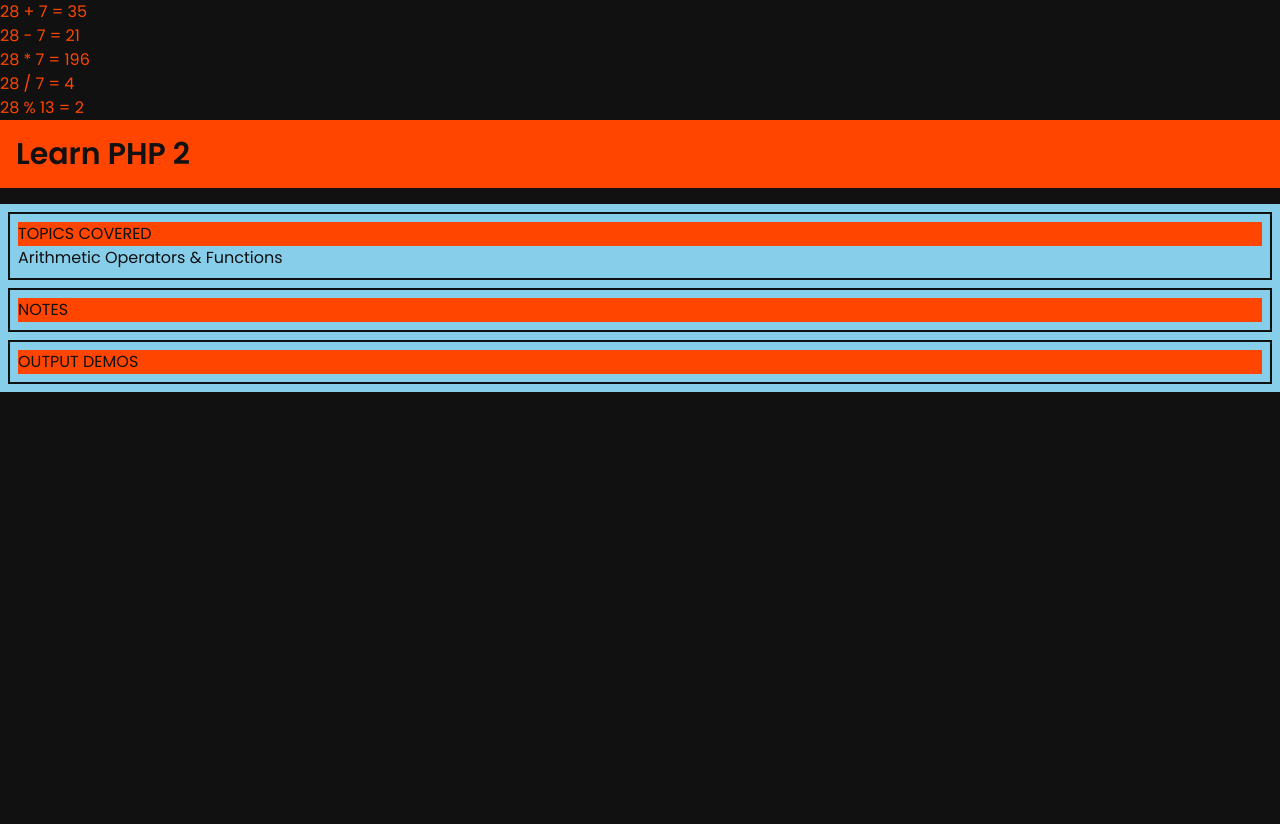
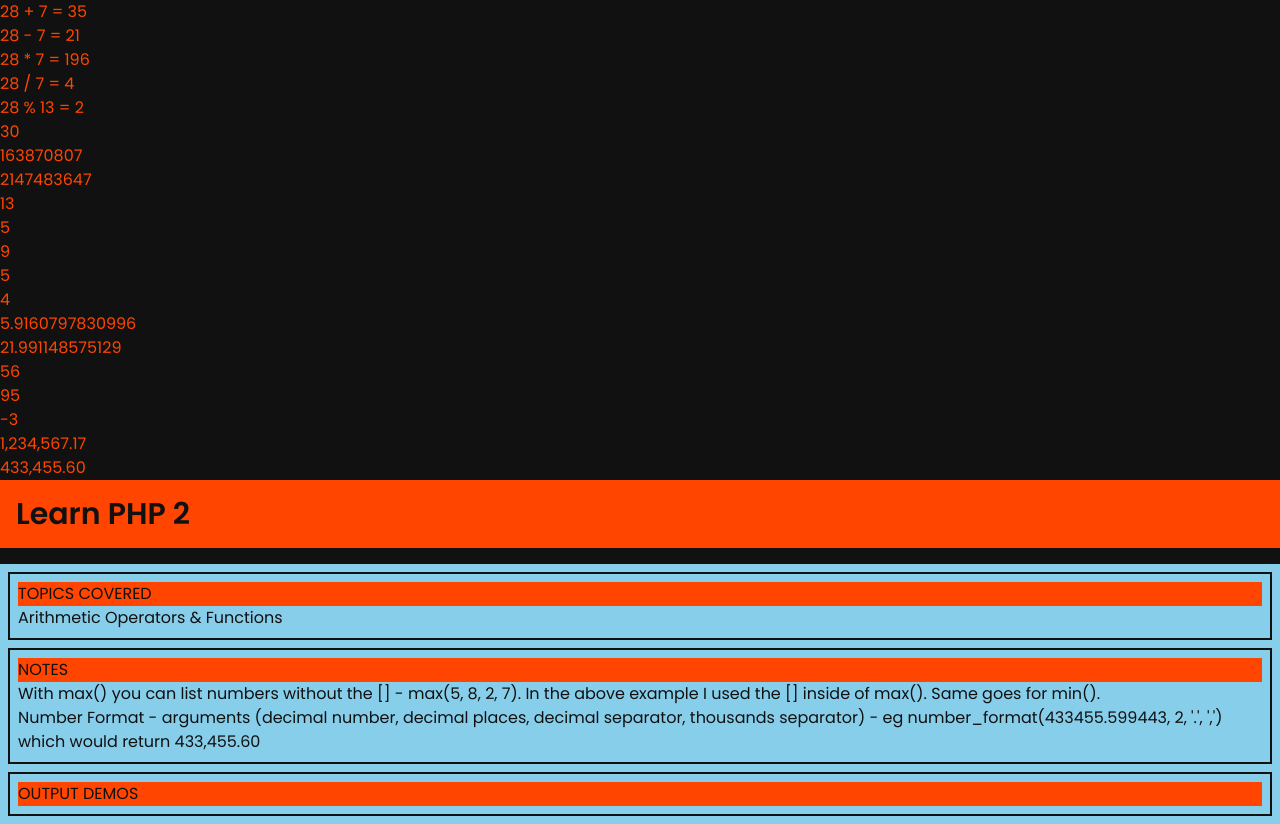
Before and after one commit to Nimira43/PHP-Course, a PHP site: page / in a window 1280 px wide. Before the commit the page ends 392 px from the top, so only its background shows below. Run offline with PHP 8.4, Linux system fonts and the light colour scheme; some libraries are stand-ins or nearby versions.

Commit message:
Completed lesson on Math ops and functions

```diff
--- a/03_Basics_2/index.php
+++ b/03_Basics_2/index.php
@@ -1,7 +1,7 @@
 <?php
 $num1 = 28;
 $num2 = 7;
-$num3 = 8;
+$num3 = 8.543;
 $num4 = 13;
 
 $res1 = "$num1 + $num2 = " . $num1 + $num2;
@@ -19,6 +19,42 @@ echo '<br />';
 $res5 = "$num1 % $num4 = " . $num1 % $num4;
 echo $res5;
 echo '<br />';
+# Assignment Operator
+$num5 = 10;
+$num5 += 20;   // also: -=   *=   /=
+echo $num5;
+echo '<br />';
+// Functions
+echo $num6 = rand(); // random number
+echo '<br />';
+echo $num7 = getrandMax(); // maximum random number
+echo '<br />';
+echo $num8 = rand(1, 20); // random number between 1 and 20
+echo '<br />';
+echo $num9 = round(4.7); // rounds number
+echo '<br />';
+echo $num10 = round($num3); // rounds number using variable
+echo '<br />';
+echo $num11 = ceil(4.2); // rounds number up always
+echo '<br />';
+echo $num12 = floor(4.99999); // rounds number down always
+echo '<br />';
+echo $num14 = sqrt(35); // square root
+echo '<br />';
+echo $num15 = pi() * $num2; // pi
+echo '<br />';
+echo $num16 = abs(-56); // absolute number - always a positive number
+echo '<br />';
+echo $num17 = max([43, 95, -3, 53, 25, 86, 36]); // finds highest number
+echo '<br />';
+echo $num18 = min(43, 95, -3, 53, 25, 86, 36); // finds lowest number
+echo '<br />';
+echo number_format(1234567.174335, 2, '.', ','); // see note below
+echo '<br />';
+echo number_format(433455.599443, 2, '.', ','); // see note below
+echo '<br />';
+
+
 
 ?>
 
@@ -54,6 +90,8 @@ echo '<br />';
     </div>
     <div class="p-2 border-2 border-[#111] mb-2">
       <h2 class="bg-[#ff4500]">NOTES</h2>
+      <p>With max() you can list numbers without the [] - max(5, 8, 2, 7). In the above example I used the [] inside of max(). Same goes for min().</p>
+      <p>Number Format - arguments (decimal number, decimal places, decimal separator, thousands separator) - eg number_format(433455.599443, 2, '.', ',') which would return 433,455.60</p>
     </div>
     <div class="p-2 border-2 border-[#111]">
       <h2 class="bg-[#ff4500]">OUTPUT DEMOS</h2>
```
